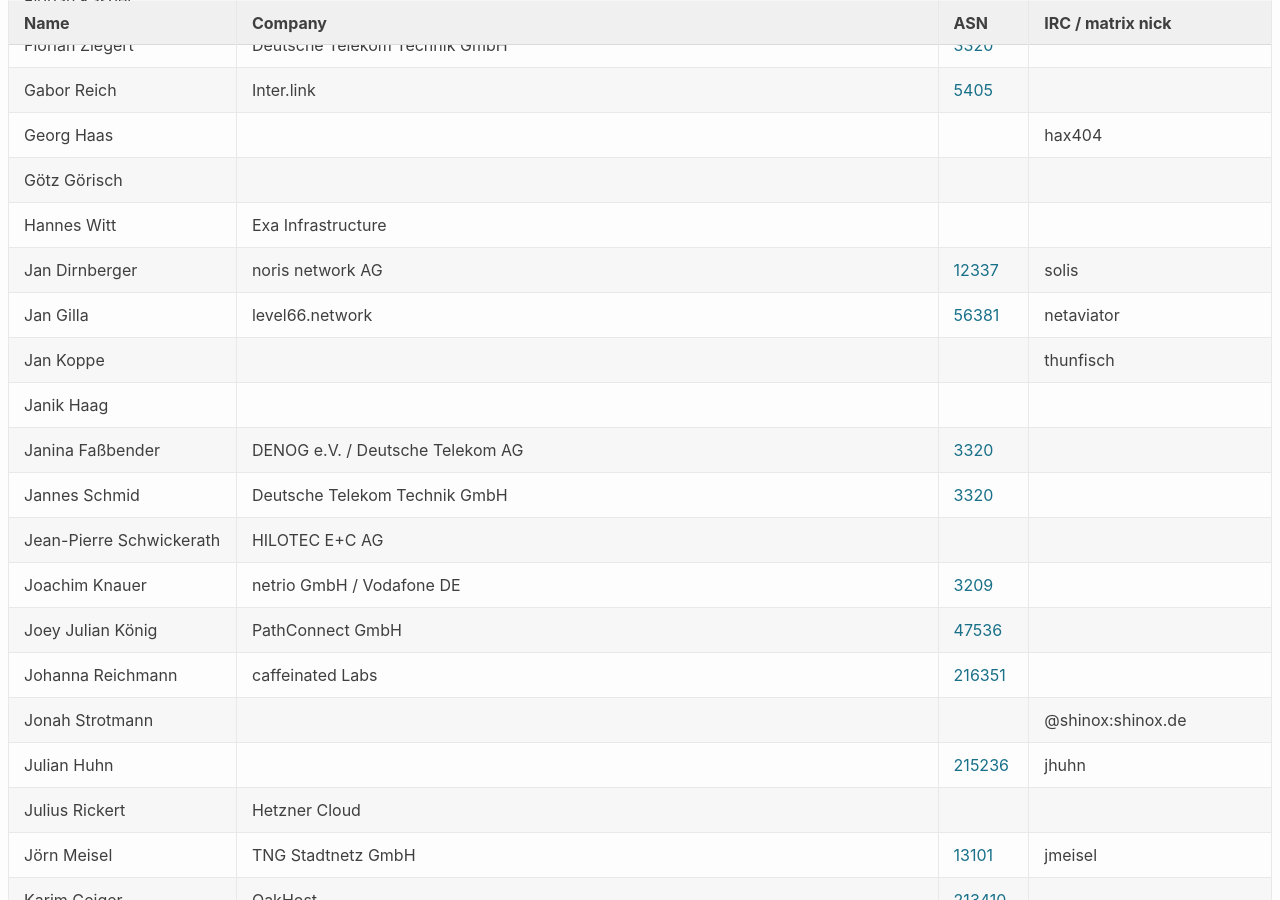
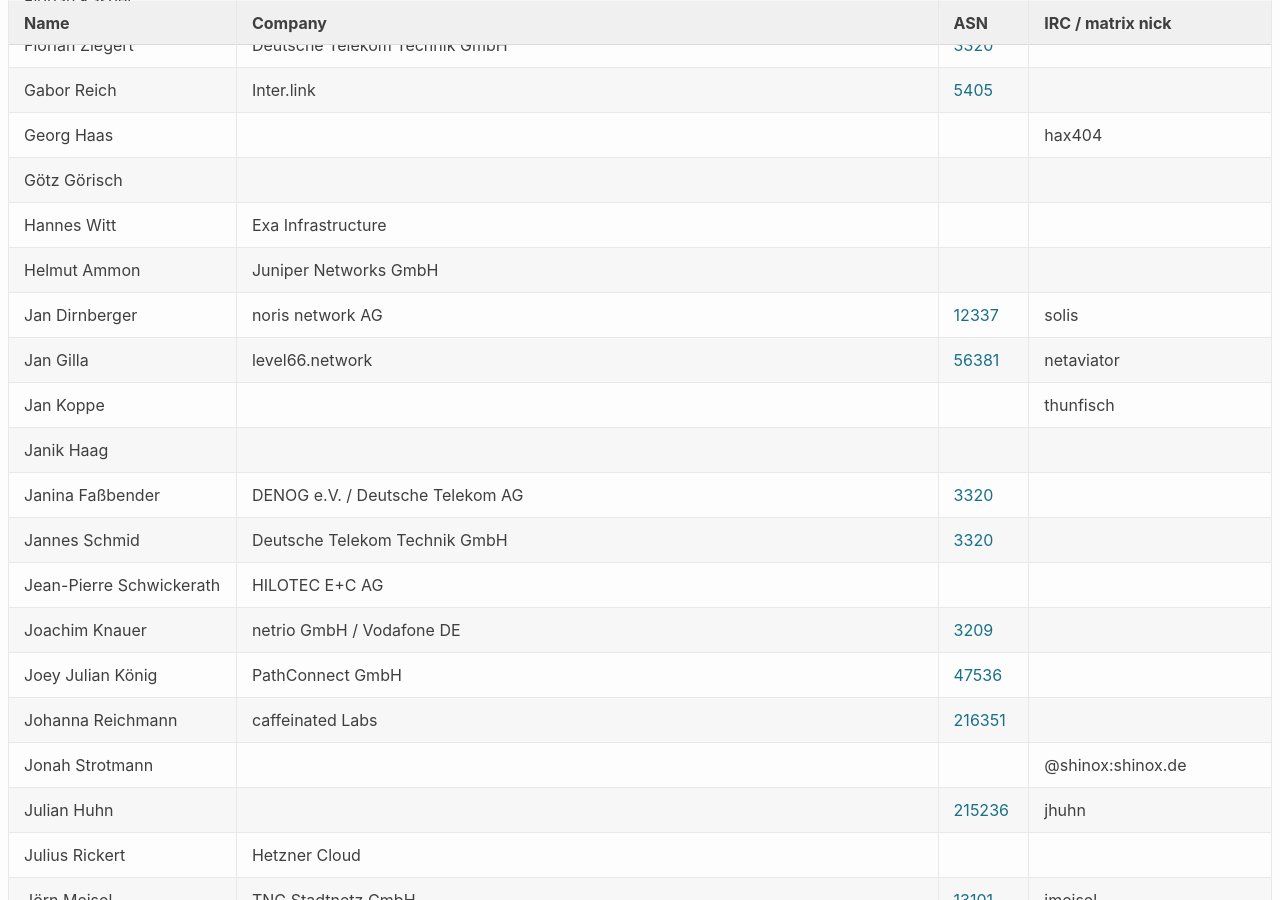
Before and after one commit to denog/pretix-attendeelist, a Jekyll site: the page built from denog17/index.markdown, in a window 1280 px wide and 900 px high, scrolled down 784 px. Built offline with Jekyll 4.4.1, drawn with Linux system fonts in a browser that asks for light colours.

Commit message:
Latest data: Fri May 16 15:48:30 UTC 2025

```diff
--- a/_data/attendees_denog17_onsite.json
+++ b/_data/attendees_denog17_onsite.json
@@ -110,6 +110,12 @@
   {
     "name": "Hannes Witt",
     "company": "Exa Infrastructure",
+    "irc": null,
+    "asn": null
+  },
+  {
+    "name": "Helmut Ammon",
+    "company": "Juniper Networks GmbH",
     "irc": null,
     "asn": null
   },
```
